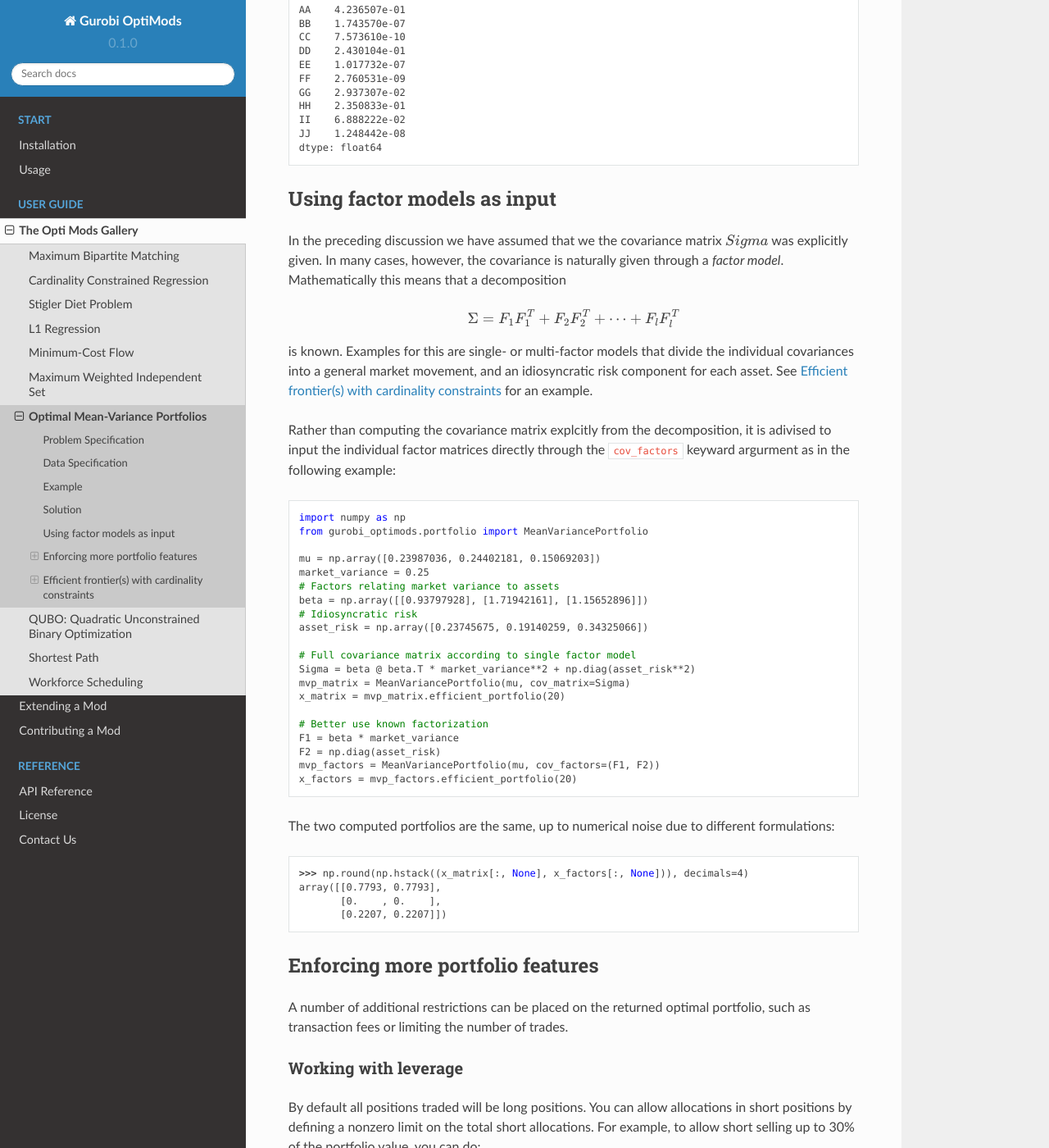
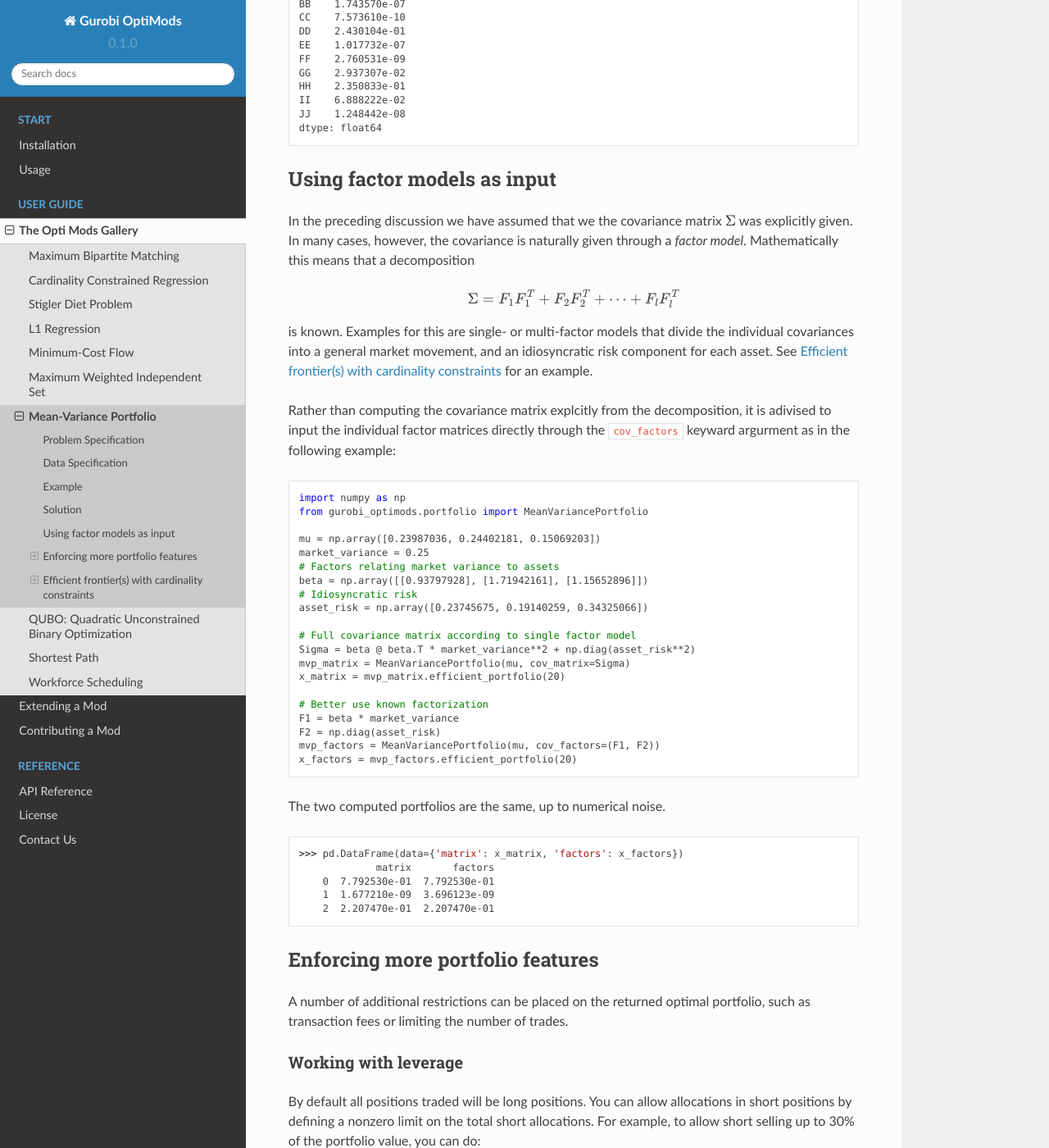
Before and after one commit to Gurobi/gurobi-optimods, a Sphinx documentation site: the page built from docs/source/mods/portfolio.rst, in a window 1280 px wide and 1400 px high, scrolled down 1970 px. Shown: the whole window at 82% size. Built offline with Sphinx 7.4.7 and the Read the Docs theme 2.0.0, drawn with Linux system fonts in a browser that asks for light colours; cross-references to code outside the pages are shown as plain code; some of the changed text lies outside the part shown.

Commit message:
More polish

```diff
--- a/docs/source/mods/portfolio.rst
+++ b/docs/source/mods/portfolio.rst
@@ -1,5 +1,5 @@
-Optimal Mean-Variance Portfolios
-================================
+Mean-Variance Portfolio
+=======================
 
 Portfolio optimization is concerned with the allocation of wealth into assets
 (such as stocks, bonds, commodities, etc.). This mod returns portfolios on the
@@ -204,7 +204,7 @@ Using factor models as input
 ----------------------------
 
 In the preceding discussion we have assumed that we the covariance matrix
-:math:`Sigma` was explicitly given.  In many cases, however, the covariance is
+:math:`\Sigma` was explicitly given.  In many cases, however, the covariance is
 naturally given through a *factor model*.  Mathematically this means that a
 decomposition
 
@@ -263,16 +263,17 @@ it is adivised to input the individual factor matrices directly through the
     Presolved: 2 rows, 4 columns, 6 nonzeros
     ...
 
-The two computed portfolios are the same, up to numerical noise due to
-different formulations:
+The two computed portfolios are the same, up to numerical noise.
 
 .. doctest:: mod
     :options: +NORMALIZE_WHITESPACE
 
-    >>> np.round(np.hstack((x_matrix[:, None], x_factors[:, None])), decimals=4)
-    array([[0.7793, 0.7793],
-           [0.    , 0.    ],
-           [0.2207, 0.2207]])
+    >>> pd.DataFrame(data={'matrix': x_matrix, 'factors': x_factors})
+                 matrix       factors
+        0  7.792530e-01  7.792530e-01
+        1  1.677210e-09  3.696123e-09
+        2  2.207470e-01  2.207470e-01
+
 
 .. _portfolio features:
 
```
Also changed, not shown: other parts of docs/source/mods/portfolio.rst (+5 -5 lines), 1 other file.
